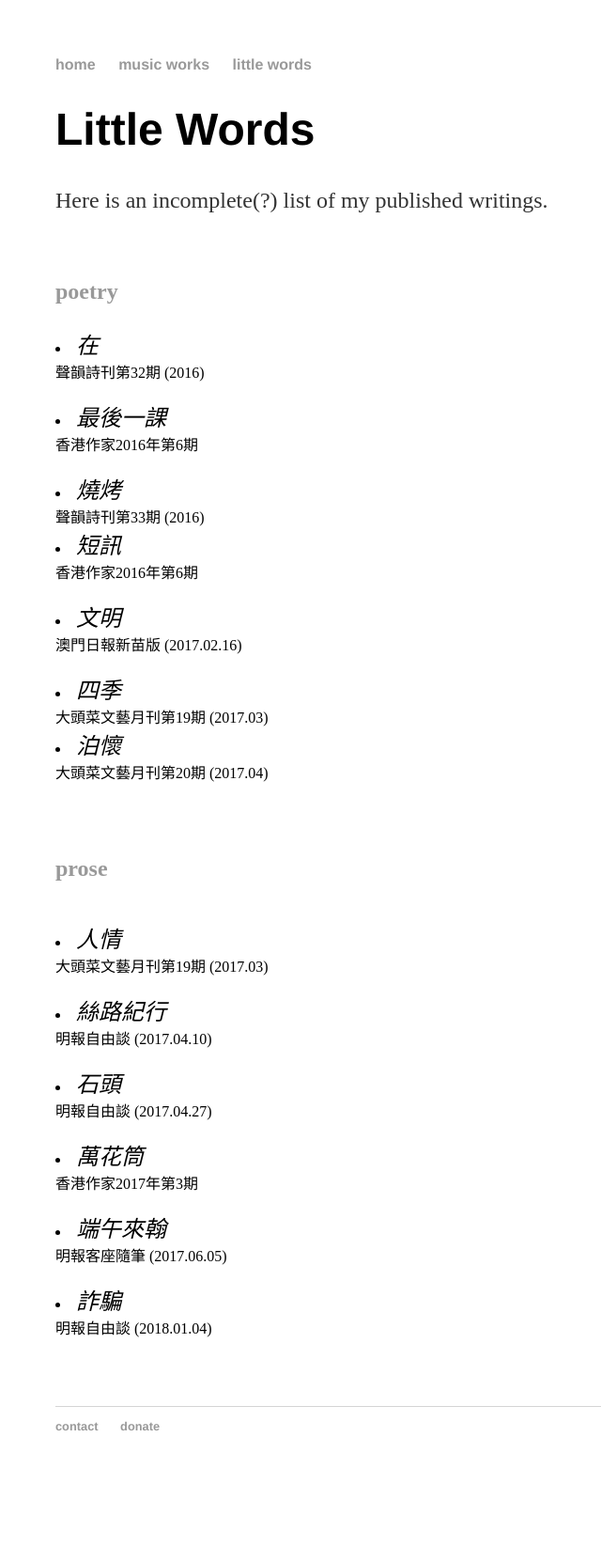
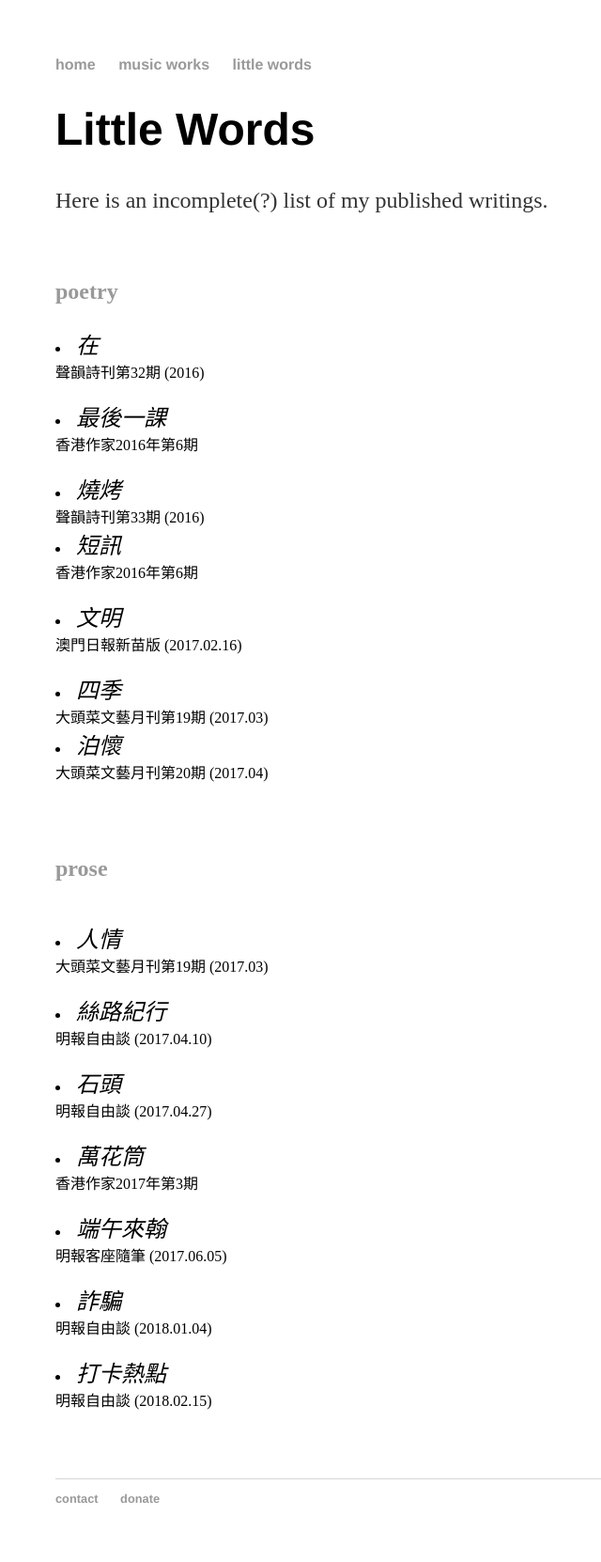
Before and after one commit to maksuihin/maksuihin.github.io, a Jekyll site: the page built from writings.html, in a window 1280 px wide. Shown: the whole page at 94% size, without its empty margins (133-773 px from the left). Built offline with Jekyll 4.4.1, drawn with Linux system fonts in a browser that asks for light colours; before the commit the page ends 1585 px from its top, so only the background shows below that.

Commit message:
Update writings.html

```diff
--- a/writings.html
+++ b/writings.html
@@ -36,6 +36,7 @@ title: Little Words by MAK, Sui-hin
 <!--<li><em>人情</em>    </br>大頭菜<br/>    </li>!-->
 <li><em>端午來翰</em>      </br>明報客座隨筆 (2017.06.05)<br/>    </li>
 <li><em>詐騙</em>      </br>明報自由談 (2018.01.04)<br/>    </li>
+<li><em>打卡熱點</em>      </br>明報自由談 (2018.02.15)<br/>    </li>
     </ul></span>   </br></br></br>
 
 </div></works>
```
